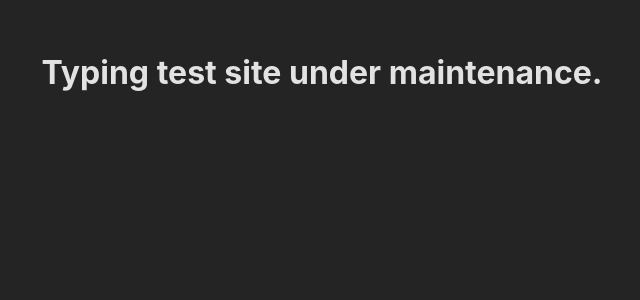
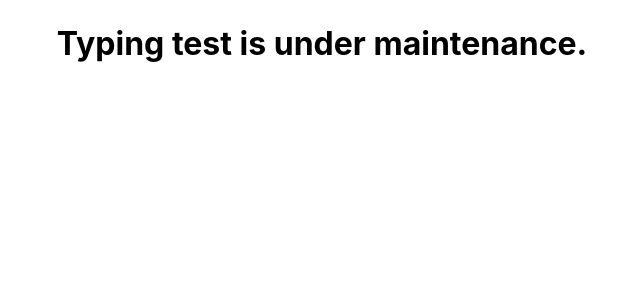
Before and after one commit to Chavda2772/Typing-Test, a React (Vite) app: page / in a window 1280 px wide. Shown: the top 300 px of the page, without its empty margins (318-958 px from the left). Built offline with nearby package versions, Linux system fonts and the light colour scheme.

Commit message:
site under maintenance

```diff
--- a/src/App.jsx
+++ b/src/App.jsx
@@ -3,7 +3,7 @@ import './App.css';
 function App() {
   return (
     <div>
-      <h1>Typing test site under maintenance. </h1>
+      <h1>Typing test is under maintenance. </h1>
     </div>
   );
 }
--- a/src/index.css
+++ b/src/main.css
@@ -3,8 +3,12 @@
   font-size: 16px;
   line-height: 24px;
   font-weight: 400;
+}
 
-  color-scheme: light dark;
-  color: rgba(255, 255, 255, 0.87);
-  background-color: #242424;
+*,
+*:before,
+*:after {
+  padding: 0;
+  margin: 0;
+  box-sizing: border-box;
 }
```
Also changed, not shown: src/main.jsx (+5 -5 lines), 4 other files (tests, documents, lock files or other folders).
